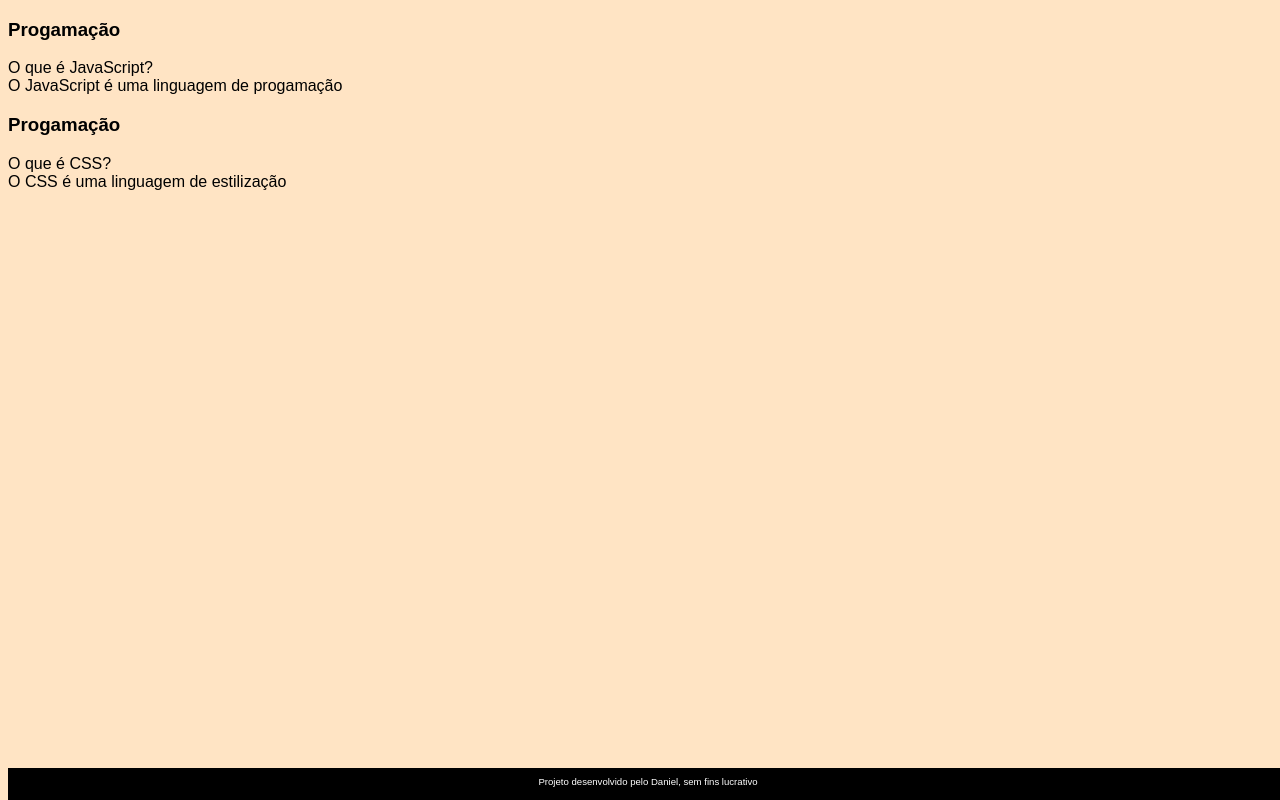
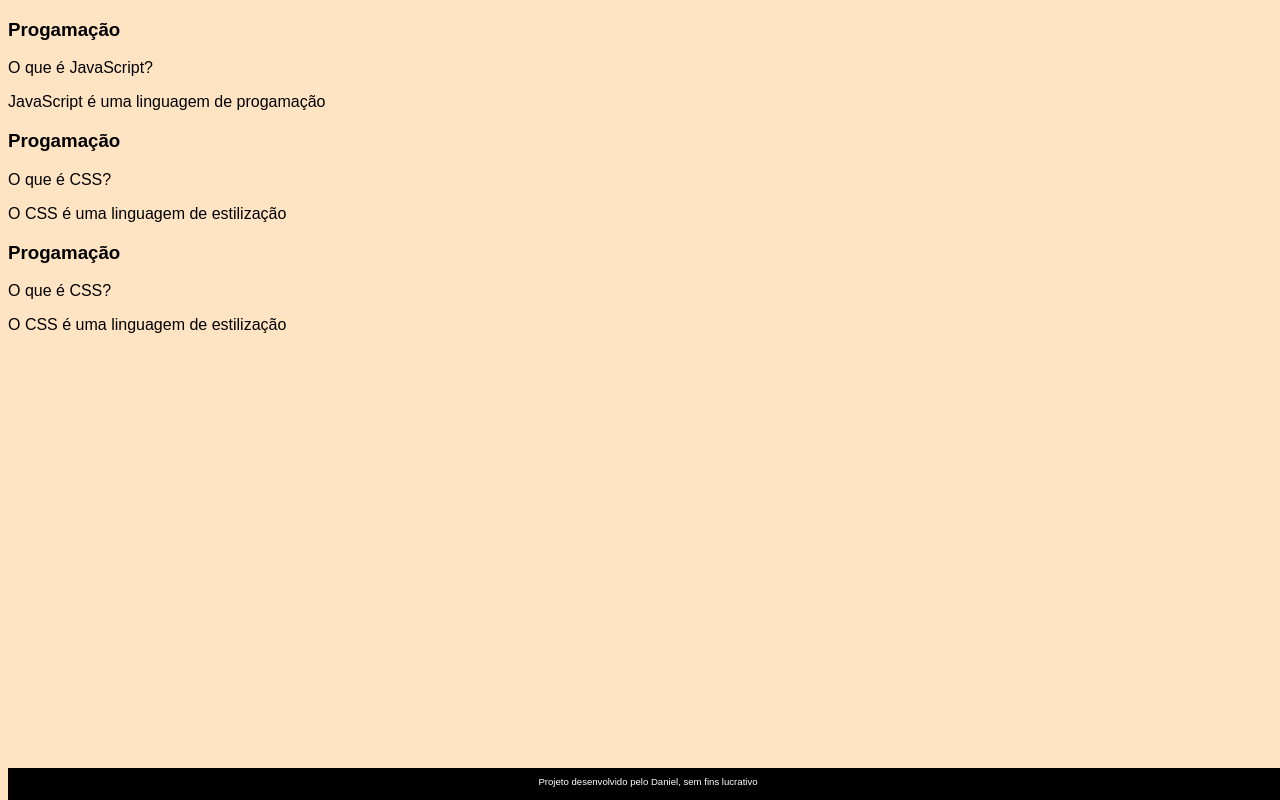
Before and after one commit to Daniel-Moraes-Lopes/Flashcard, a plain HTML site: page index.html in a window 1280 px wide. Drawn offline with Linux system fonts and the light colour scheme; a web font is replaced by a local one.

Commit message:
Add files via upload

```diff
--- a/index.html
+++ b/index.html
@@ -17,10 +17,10 @@
                 <div class="cartao__conteudo">
                     <h3>Progamação</h3>
                     <div class="cartao__conteudo__pergunta">
-                        O que é JavaScript?
+                        <p>O que é JavaScript? </p>
                     </div>
                      <div class="cartao__conteudo__resposta">
-                        O JavaScript é uma linguagem de progamação
+                        <p>JavaScript é uma linguagem de progamação </p>
                      </div>
                 </div>
             </article>
@@ -28,10 +28,21 @@
                 <div class="cartao__conteudo">
                     <h3>Progamação</h3>
                     <div class="cartao__conteudo__pergunta">
-                        O que é CSS?
+                        <p>O que é CSS?</p>
                     </div>
                      <div class="cartao__conteudo__resposta">
-                        O CSS é uma linguagem de estilização
+                       <p> O CSS é uma linguagem de estilização</p>
+                     </div>
+                </div>
+            </article>
+            <article class="cartao">
+                <div class="cartao__conteudo">
+                    <h3>Progamação</h3>
+                    <div class="cartao__conteudo__pergunta">
+                        <p>O que é CSS?</p>
+                    </div>
+                     <div class="cartao__conteudo__resposta">
+                       <p> O CSS é uma linguagem de estilização</p>
                      </div>
                 </div>
             </article>
```
